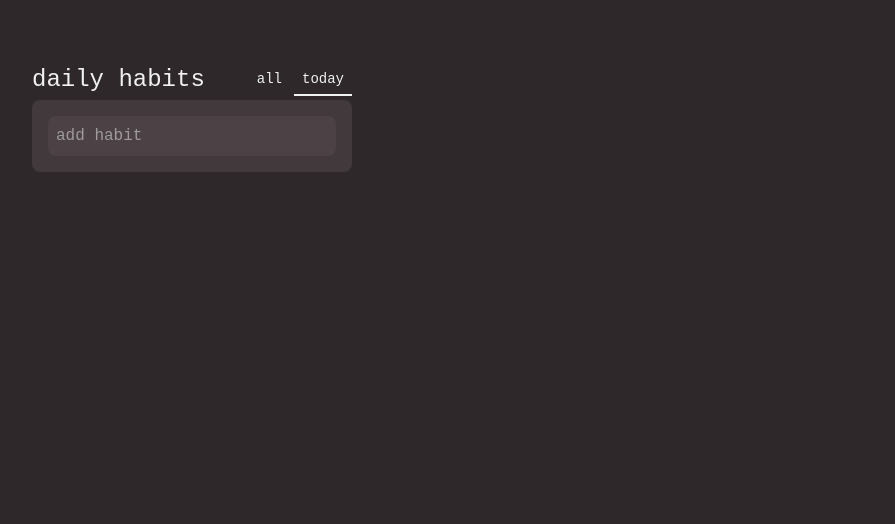
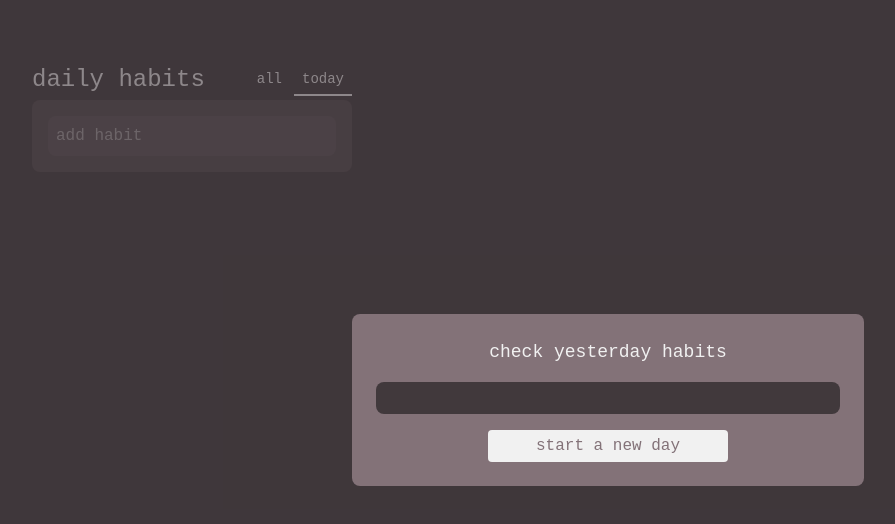
Before and after one commit to BrauUu/habit-tracker, a React (Vite) app: page / in a window 1280 px wide. Shown: the top 524 px of the page, without its empty margins (32-927 px from the left). Built offline with nearby package versions, Linux system fonts and the light colour scheme; a web font is replaced by a local one.

Commit message:
start new day modal

```diff
--- a/src/App.tsx
+++ b/src/App.tsx
@@ -7,11 +7,14 @@ import HabitBox from './components/boxes/habitbox'
 import Title from './components/title'
 import Input from './components/input'
 import Filter from './components/filter'
+import NewDayModal from './components/modal/new-day';
 
 function App() {
 
   const [habitsList, setHabitsList] = useState<Habit[]>([])
   const [habitFilter, setHabitFilter] = useState<number | null>(1)
+  const [modalHabits, setModalHabits] = useState<string[]>([])
+  const [showNewDayModal, setShowNewDayModal] = useState<boolean>(false)
   const initialLoadRef = useRef(true)
   const hasResetToday = useRef(false)
 
@@ -25,7 +28,7 @@ function App() {
       // midnight.setHours(24, 0, 0, 0);
 
       // to test 'daily check'
-      midnight.setHours(11, 7, 0, 0);
+      midnight.setHours(21, 21, 0, 0);
       if (midnight.getTime() <= now.getTime()) {
         midnight.setDate(midnight.getDate() + 1)
       }
@@ -34,7 +37,7 @@ function App() {
       const timeUntilMidnight = midnight.getTime() - now.getTime();
 
       timeoutId = setTimeout(() => {
-        resetDailyHabits()
+        setShowNewDayModal(true)
         checkMidnight();
       }, timeUntilMidnight);
     };
@@ -52,9 +55,15 @@ function App() {
     const localStorageHabitList: Habit[] = JSON.parse((localStorage.getItem('habitsList') || '[]'))
     setHabitsList(localStorageHabitList)
 
-    const localStorageLastResetDate: Date = new Date(localStorage.getItem('lastResetDate') || new Date())
-    localStorageLastResetDate.setHours(0, 0, 0, 0)
-    hasResetToday.current = getHasResetToday(localStorageLastResetDate)
+    const localStorageLastResetDate: string | null = localStorage.getItem('lastResetDate')
+    if (localStorageLastResetDate) {
+      const lastResetDate: Date = new Date(localStorageLastResetDate)
+      lastResetDate.setHours(0, 0, 0, 0)
+      hasResetToday.current = getHasResetToday(lastResetDate)
+    }
+    else {
+      hasResetToday.current = false
+    }
 
   }, [])
 
@@ -64,12 +73,13 @@ function App() {
       return
     }
 
-    if (!hasResetToday.current) {
-      resetDailyHabits()
-      const now: Date = new Date()
-      now.setHours(0, 0, 0, 0)
-      localStorage.setItem('lastResetDate', now.toString())
-    }
+    if (!hasResetToday.current)
+      setShowNewDayModal(true)
+
+    const now: Date = new Date()
+    now.setHours(0, 0, 0, 0)
+    localStorage.setItem('lastResetDate', now.toString())
+
   }, [hasResetToday])
 
   useEffect(() => {
@@ -89,6 +99,7 @@ function App() {
   }, [habitFilter, habitsList])
 
   function resetDailyHabits() {
+    setShowNewDayModal(false)
     setHabitsList(prevHabits =>
       prevHabits.map(habit => (
         {
@@ -143,6 +154,16 @@ function App() {
     )
   }
 
+  useEffect(() => {
+    if (showNewDayModal) {
+      const pendingHabits = habitsListFiltered.filter(habit => !habit.done)
+        .map(habit => habit.id)
+      setModalHabits(pendingHabits)
+    } else {
+      setModalHabits([])
+    }
+  }, [showNewDayModal])
+
   return (
     <div className='m-16 flex flex-col gap-1 w-full md:w-1/2 lg:w-1/4'>
       <div className='flex flex-row justify-between'>
@@ -153,10 +174,19 @@ function App() {
         <Input placeholder='add habit' onSubmit={createNewHabit} submitOnEnter={true}></Input>
         {
           habitsListFiltered.map((habit) => (
-            <HabitBox key={habit.id} habit={habit} updateHabit={updateHabit} deleteHabit={deleteHabit} />
+            <HabitBox key={habit.id} habit={habit} updateHabit={updateHabit} deleteHabit={deleteHabit} onlyVisible={false}/>
           ))
         }
       </Whiteboard>
+      {
+        showNewDayModal &&
+        <NewDayModal title='check yesterday habits' onStart={resetDailyHabits}>
+          {habitsListFiltered.filter(habit => modalHabits.includes(habit.id))
+            .map(habit => (
+              <HabitBox key={habit.id} habit={habit} updateHabit={updateHabit} deleteHabit={deleteHabit} />
+            ))}
+        </NewDayModal>
+      }
     </div>
   )
 }
--- a/src/components/boxes/habitbox/index.tsx
+++ b/src/components/boxes/habitbox/index.tsx
@@ -1,18 +1,20 @@
 import { CheckIcon, TrashIcon, ForwardIcon } from '@heroicons/react/24/solid'
 import type { Habit } from '../../../types'
-import Modal from '../../modal'
+import Modal from '../../modal/default'
 import { useState } from 'react'
 import { createPortal } from 'react-dom'
 import Input from '../../input'
 import DayOfWeekSelector from '../../day-of-week-selector'
+import Button from '../../button'
 
 interface HabitBoxProps {
-    habit: Habit
+    habit: Habit,
+    onlyVisible?: boolean,
     updateHabit: (id: string, key: string, value: any) => void,
     deleteHabit: (id: string) => void
 }
 
-export default function HabitBox({ habit, updateHabit, deleteHabit }: HabitBoxProps) {
+export default function HabitBox({ habit, updateHabit, deleteHabit, onlyVisible = true }: HabitBoxProps) {
 
     const { id, title, done, daysOfTheWeek, streak } = habit
     const [showModal, setShowModal] = useState(false)
@@ -53,7 +55,11 @@ export default function HabitBox({ habit, updateHabit, deleteHabit }: HabitBoxPr
             className={`w-full text-lg rounded-lg bg-primary-500 p-2 flex flex-row cursor-pointer items-center gap-2
                 ${done ? 'opacity-50' : ''}
                 `}
-            onClick={openModal}
+            onClick={() => {
+                if (!onlyVisible) {
+                    openModal()
+                }
+            }}
         >
             <div className='h-7 w-7 shrink-0 rounded-sm border border-secondary cursor-pointer' onClick={(e) => {
                 e.stopPropagation()
@@ -69,13 +75,11 @@ export default function HabitBox({ habit, updateHabit, deleteHabit }: HabitBoxPr
                     <p className='grow'>
                         {title}
                     </p>
-                    <button className='h-6 w-6 cursor-pointer' onClick={(e) => {
-                        e.stopPropagation()
-                        deleteHabit(id)
+                    {!onlyVisible &&
+                        <Button style='h-6 w-6' action={() => deleteHabit(id)} type='other'>
+                            <TrashIcon />
+                        </Button>
                     }
-                    }>
-                        <TrashIcon />
-                    </button>
                 </div>
                 <div className='flex justify-end items-center gap-1'>
                     <ForwardIcon className='h-4 w-4' ></ForwardIcon>
--- /dev/null
+++ b/src/components/button/index.tsx
@@ -0,0 +1,33 @@
+import type { ButtonType } from "../../types"
+
+interface ButtonProps {
+    text?: string,
+    type: ButtonType
+    children?: any,
+    style?: string,
+    action: () => void,
+}
+
+export default function Button({ text, type, children, style, action}: ButtonProps) {
+
+    function getStyleByType(type: ButtonType) {
+        switch (type){
+        case 'primary':
+          return 'px-1.5 py-0.5 rounded-sm bg-secondary text-primary-500'
+        case 'other':
+            return ''
+        }
+    }
+
+    return (
+        <button
+        className={`${getStyleByType(type)} ${style}`}
+        onClick={(e) => {
+            e.stopPropagation()
+            action()
+        }
+        }>
+            {children ? children : text}
+        </button>
+    )
+}
--- a/src/components/modal/index.tsx
+++ b/src/components/modal/default/index.tsx
@@ -1,4 +1,5 @@
-import Title from "../title"
+import Button from "../../button"
+import Title from "../../title"
 
 interface ModalProps {
     title: string,
@@ -22,21 +23,8 @@ export default function Modal({title, children, onClose, onSave }: ModalProps) {
                 <div className="flex justify-between items-center">
                     <Title value={title} style="text-lg"></Title>
                     <div className="flex justify-end gap-4">
-                        <button onClick={(e) => {
-                            e.stopPropagation()
-                            onClose()
-                        }} aria-label="close">
-                            cancel
-                        </button>
-                        <button
-                            className='px-1.5 py-0.5 rounded-sm bg-secondary text-primary-500'
-                            onClick={(e) => {
-                                e.stopPropagation()
-                                onSave()
-                            }}
-                        >
-                            save
-                        </button>
+                       <Button action={onClose} type="other" text="cancel"/>
+                       <Button action={onSave} type="primary" text="save"/>
                     </div>
                 </div>
                 {children}
--- /dev/null
+++ b/src/components/modal/new-day/index.tsx
@@ -0,0 +1,33 @@
+import Button from "../../button"
+import Title from "../../title"
+import Whiteboard from "../../whiteboard"
+
+interface ModalProps {
+    title: string,
+    children: any,
+    onStart: () => void,
+}
+
+export default function NewDayModal({ title, children, onStart }: ModalProps) {
+    return (
+        <div
+            className="w-screen h-screen bg-primary-600/60 fixed inset-0 flex items-center justify-center z-50"
+            onClick={(e) => {
+                e.stopPropagation()
+            }}
+        >
+            <div
+                className="w-lg max-w-full bg-primary-500 sm:p-6 p-2 rounded-lg flex flex-col items-center gap-4"
+
+            >
+                <div className="flex justify-between items-center">
+                    <Title value={title} style="text-lg"></Title>
+                </div>
+                <Whiteboard>
+                    {children}
+                </Whiteboard>
+               <Button action={onStart} text="start a new day" type="primary" style="max-w-full w-60 h-8"/>
+            </div>
+        </div>
+    )
+}
--- a/src/types.ts
+++ b/src/types.ts
@@ -5,3 +5,5 @@ export interface Habit {
   streak: number,
   daysOfTheWeek: number[]
 }
+
+export type ButtonType = 'primary' | 'other';
```
